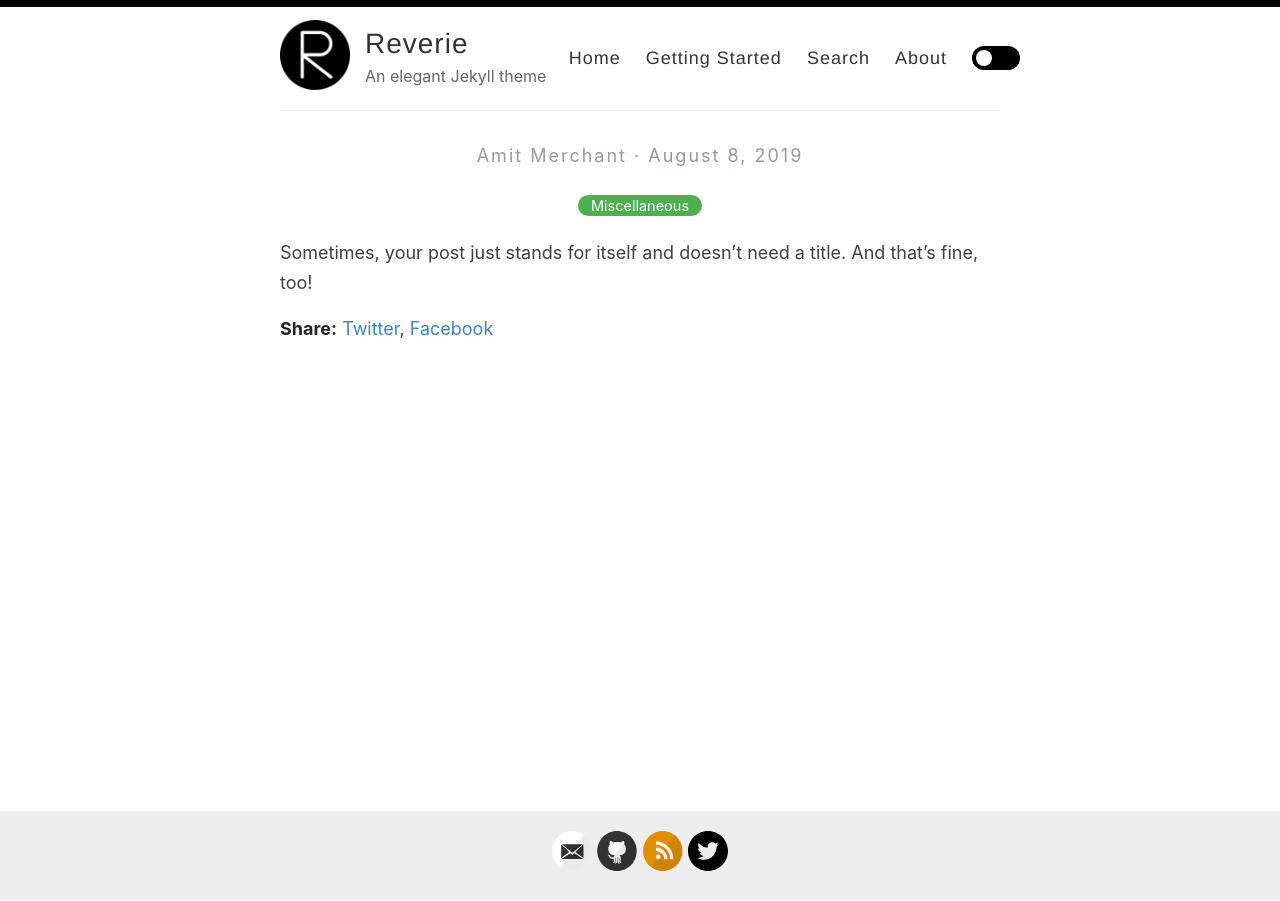
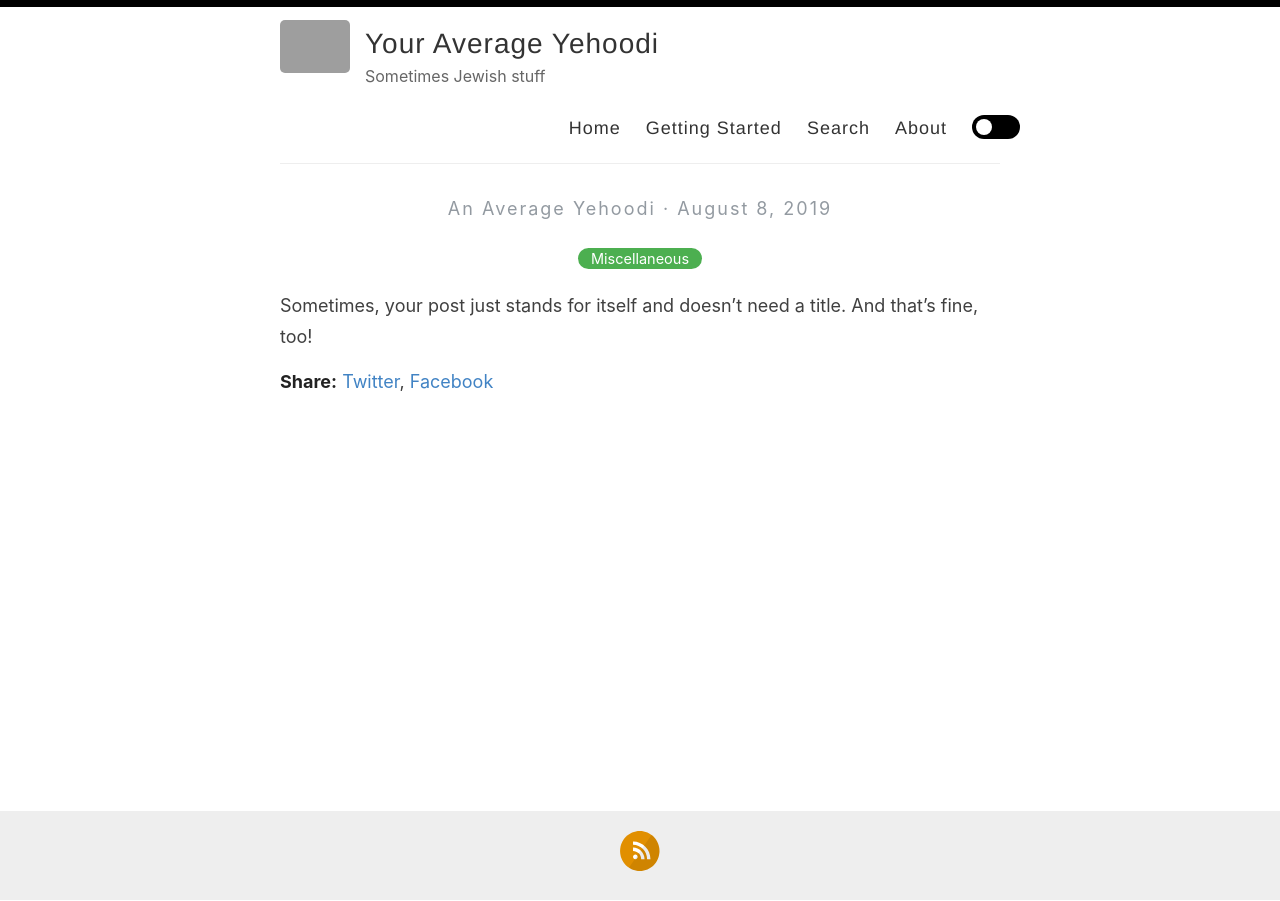
Before and after one commit to youraverageyehoodi/youraverageyehoodi.github.io, a Jekyll site: the page built from _posts/2019-08-08-no-title-posts.md, in a window 1280 px wide. Built offline with Jekyll 4.4.1, drawn with Linux system fonts in a browser that asks for light colours; grey boxes are pictures that could not be loaded.

Commit message:
Update _config.yml

```diff
--- a/_config.yml
+++ b/_config.yml
@@ -3,16 +3,16 @@
 #
 
 # Name of your site (displayed in the header)
-name: Reverie
+name: Your Average Yehoodi
 
 # Name of the author
-author: Amit Merchant
+author: An Average Yehoodi
 
 # Short bio or description (displayed in the header)
-description: An elegant Jekyll theme
+description: Sometimes Jewish stuff
 
 # URL of your avatar or profile pic (you could use your GitHub profile pic)
-avatar: /images/reverie.png
+avatar: /images/youraverageyehoodi.png
 
 #
 # Flags below are optional
@@ -20,20 +20,10 @@ avatar: /images/reverie.png
 
 # Includes an icon in the footer for each username you enter
 footer-links:
-  dribbble:
-  email: amit.d.merchant@gmail.com
-  facebook:
-  flickr:
-  github: amitmerchant1990/reverie
-  instagram:
-  linkedin:
-  pinterest:
+  #email:
   rss: rss
-  twitter: amit_merchant
-  stackoverflow:
+  #twitter:
   youtube: # channel/<your_long_string> or user/<user-name>
-  googleplus: # anything in your profile username that comes after plus.google.com/
-  playconsole:
 
 
 # Enter your Disqus shortname (not your username) to enable commenting on posts
@@ -41,12 +31,12 @@ footer-links:
 disqus:
 
 # Enter your Google Analytics web tracking code (e.g. UA-2110908-2) to activate tracking
-google_analytics: UA-43339302-11
+#google_analytics: UA-43339302-11
 
 # Your website URL (e.g. http://amitmerchant1990.github.io or http://www.amitmerchant.com)
 # Used for Sitemap.xml and your RSS feed
-url: http://www.amitmerchant.com/reverie
-enforce_ssl: https://www.amitmerchant.com/reverie
+url: https://youraverageyehoodi.github.io
+enforce_ssl: https://youraverageyehoodi.github.io
 
 # If you're hosting your site at a Project repository on GitHub pages
 # (http://yourusername.github.io/repository-name)
```
